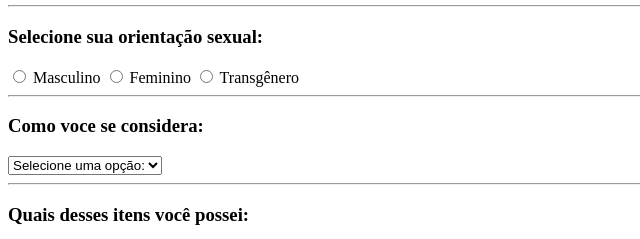
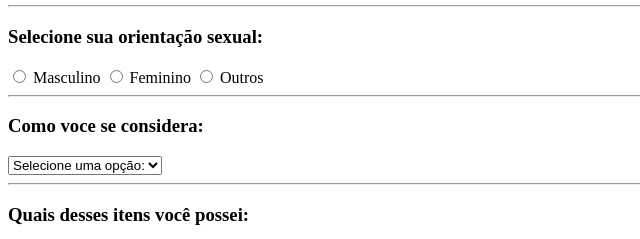
Before and after one commit to Joaoguih05/projeto-formulario, a plain HTML site: page formulario-teste.html in a window 1280 px wide. Shown: the part 317-556 px from the top of the page, 0-640 px from the left. Drawn offline with Linux system fonts and the light colour scheme.

Commit message:
Update formulario-teste.html

```diff
--- a/formulario-teste.html
+++ b/formulario-teste.html
@@ -52,8 +52,8 @@
         <label for="Feminino">Feminino</label>
 
 
-        <input name="sexo" id="Transgênero"  type="radio"   value="Transgênero"required>
-        <label for="Transgênero">Transgênero</label>
+        <input name="sexo" id="Outros"  type="radio"   value="Outros"required>
+        <label for="Outros">Outros</label>
 
 <hr>
         <h3>Como voce se considera:</h3>
```
